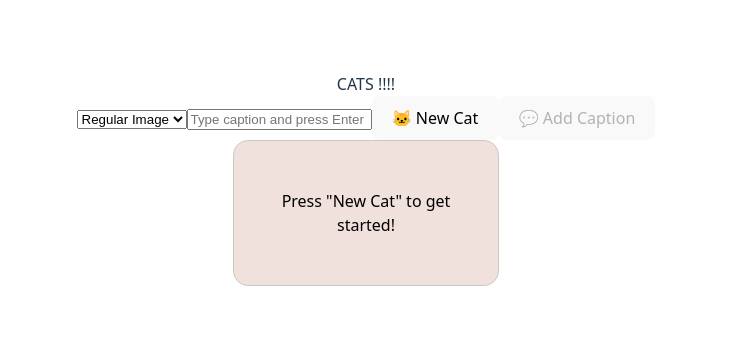
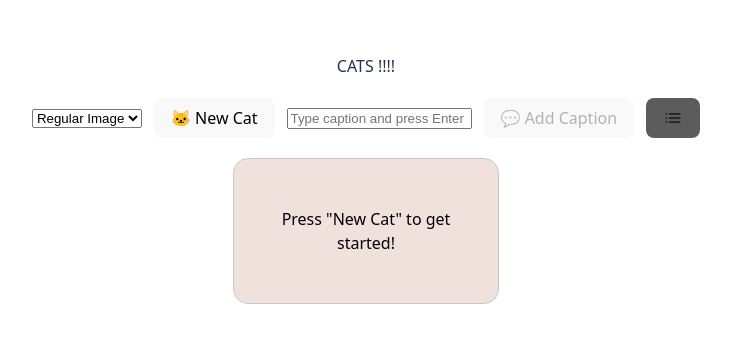
Before and after one commit to skyylord0/Cat-cards, a React (Vite) app: page / in a window 1280 px wide. Shown: the part 221-564 px from the top of the page, without its empty margins (274-1005 px from the left). Built offline with nearby package versions, Linux system fonts and the light colour scheme.

Commit message:
add toggle button for list option

```diff
--- a/src/App.css
+++ b/src/App.css
@@ -17,6 +17,33 @@
 .logo.react:hover {
   filter: drop-shadow(0 0 2em #61dafbaa);
 }
+
+.toolbox {
+  display: flex;
+  flex-direction: row;
+  align-items: center;
+  justify-content: center;
+  gap: 12px;
+  flex-wrap: wrap;
+  padding: 20px;
+}
+
+.toolbox button {
+  display: inline-flex;
+  align-items: center;
+  height: 40px;
+  padding: 0 16px;
+  cursor: pointer;
+  border-radius: 8px;
+}
+
+.icon-small {
+  width: 20px;
+  height: 20px;
+  object-fit: contain;
+  vertical-align: middle;
+}
+
 
 @keyframes logo-spin {
   from {
--- a/src/App.jsx
+++ b/src/App.jsx
@@ -2,6 +2,7 @@ import { useState } from 'react'
 import './App.css'
 import SelectType from './SelectType'
 import AddText from './AddText';
+import listLogo from './assets/list_icon.png';
 
 function App() {
   const [type, setType] = useState("image"); // default = static image
@@ -9,6 +10,7 @@ function App() {
   const [inputText, setInputText] = useState(""); // live typing
   const [catId, setCatId] = useState(null);   // pinned cat ID
   const [loading, setLoading] = useState(false);
+  const [listDisplay, setListDisplay] = useState(false)
 
   // Fetch a new random cat and store its ID
   async function handleNewCat() {
@@ -63,17 +65,18 @@ function App() {
 
       <div className="toolbox">
         <SelectType onTypeChange={setType} />
+        <button onClick={handleNewCat} disabled={loading}>
+          {loading ? "Loading..." : "🐱 New Cat"}
+        </button>
         <AddText
           inputText={inputText}
           onInputChange={setInputText}
           onValidate={handleAddCaption}
         />
-        <button onClick={handleNewCat} disabled={loading}>
-          {loading ? "Loading..." : "🐱 New Cat"}
-        </button>
         <button onClick={handleAddCaption} disabled={!catId}>
           💬 Add Caption
         </button>
+        <ToggleButton/>
       </div>
 
       <div className="card">
@@ -86,4 +89,22 @@ function App() {
   );
 }
 
+export function ToggleButton(){
+  const [listStatus, setListStatus] = useState(false);
+
+  const toggleList = () => setListStatus((b) => !b);
+
+  return (
+    <button
+      style = {{
+      backgroundColor: listStatus ? "#b4b4b4" : "#5c5c5c",
+      border: listStatus ? "3px solid white" : "1px solid transparent",
+    }}
+      onClick={toggleList}
+      >
+      <img src={listLogo} alt="list logo" className='icon-small'/>
+    </button>
+  );
+}
+
 export default App;
```
Also changed, not shown: src/assets/list_icon.png (added).
